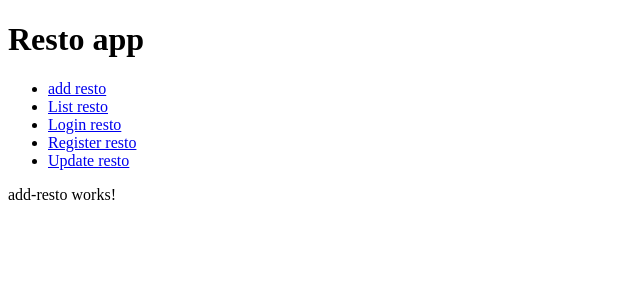
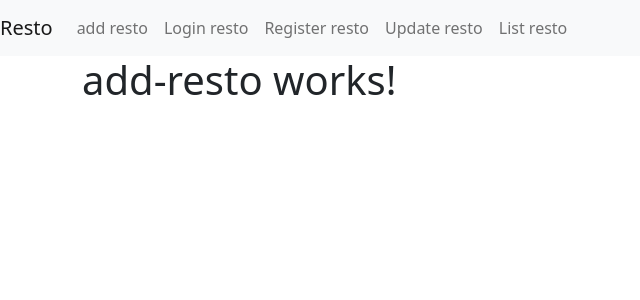
Before and after one commit to Abhinavsinghnegi/resto, an Angular app: page /add in a window 1280 px wide. Shown: the top 300 px of the page, without its empty margins (0-640 px from the left). Built offline with nearby package versions, Linux system fonts and the light colour scheme.

Commit message:
feat:fetch data from API and set navbar

```diff
--- a/angular.json
+++ b/angular.json
@@ -23,6 +23,7 @@
               "src/assets"
             ],
             "styles": [
+              "./node_modules/bootstrap/dist/css/bootstrap.min.css",
               "src/styles.css"
             ],
             "scripts": []
--- /dev/null
+++ b/db/db.json
@@ -0,0 +1,7 @@
+{
+    "restaurants":[
+        {"id":1,"name":"KFC1","address":"noida sector 50", "email":"abc@gmail.com1"},
+        {"id":2,"name":"KFC2","address":"noida sector 51", "email":"abc@gmail.com2"},
+        {"id":3,"name":"KFC3","address":"noida sector 52", "email":"abc@gmail.com3"}
+    ]
+}
--- a/package.json
+++ b/package.json
@@ -18,6 +18,7 @@
     "@angular/platform-browser": "^14.2.0",
     "@angular/platform-browser-dynamic": "^14.2.0",
     "@angular/router": "^14.2.0",
+    "bootstrap": "^5.2.3",
     "rxjs": "~7.5.0",
     "tslib": "^2.3.0",
     "zone.js": "~0.11.4"
--- a/src/app/add-resto/add-resto.component.html
+++ b/src/app/add-resto/add-resto.component.html
@@ -1 +1 @@
-<p>add-resto works!</p>
+<h1>add-resto works!</h1>
--- a/src/app/app.component.html
+++ b/src/app/app.component.html
@@ -1,9 +1,19 @@
-<h1>Resto app</h1>
-<ul>
-  <li><a routerLink="add">add resto</a></li>
-    <li><a routerLink="list">List resto</a></li>
-    <li><a routerLink="login">Login resto</a></li>
-    <li><a routerLink="register">Register resto</a></li>
-    <li><a routerLink="update">Update resto</a></li>
-</ul>
-<router-outlet></router-outlet>
+<nav class="navbar navbar-expand-lg navbar-light bg-light">
+  <a class="navbar-brand" href="#">Resto</a>
+  <button class="navbar-toggler" type="button" data-toggle="collapse" data-target="#navbarNav" aria-controls="navbarNav" aria-expanded="false" aria-label="Toggle navigation">
+    <span class="navbar-toggler-icon"></span>
+  </button>
+  <div class="collapse navbar-collapse" id="navbarNavAltMarkup">
+    <div class="navbar-nav">
+      <a class="nav-item nav-link" routerLink="add">add resto</a>
+      <a class="nav-item nav-link" routerLink="login">Login resto</a>
+      <a class="nav-item nav-link" routerLink="register">Register resto</a>
+      <a class="nav-item nav-link" routerLink="update">Update resto</a>
+      <a class="nav-item nav-link" routerLink="list">List resto</a>
+    </div>
+  </div>
+</nav>
+
+<div class="container">
+  <router-outlet></router-outlet>
+</div>
--- a/src/app/app.module.ts
+++ b/src/app/app.module.ts
@@ -8,6 +8,7 @@ import { UpdateRestoComponent } from './update-resto/update-resto.component';
 import { ListRestoComponent } from './list-resto/list-resto.component';
 import { LoginComponent } from './login/login.component';
 import { RegisterComponent } from './register/register.component';
+import { HttpClientModule } from '@angular/common/http';
 
 @NgModule({
   declarations: [
@@ -20,7 +21,8 @@ import { RegisterComponent } from './register/register.component';
   ],
   imports: [
     BrowserModule,
-    AppRoutingModule
+    AppRoutingModule,
+    HttpClientModule
   ],
   providers: [],
   bootstrap: [AppComponent]
--- a/src/app/list-resto/list-resto.component.html
+++ b/src/app/list-resto/list-resto.component.html
@@ -1 +1,18 @@
-<p>list-resto works!</p>
+<table class="table table-dark">
+    <thead>
+      <tr>
+        <th scope="col">#</th>
+        <th scope="col">Name</th>
+        <th scope="col">Address</th>
+        <th scope="col">Email</th>
+      </tr>
+    </thead>
+    <tbody>
+      <tr *ngFor="let item of collection">
+        <th>{{item.id}}</th>
+        <td>{{item.name}}</td>
+        <td>{{item.address}}</td>
+        <td>{{item.email}}</td>
+      </tr>
+    </tbody>
+  </table>
--- a/src/app/list-resto/list-resto.component.ts
+++ b/src/app/list-resto/list-resto.component.ts
@@ -1,4 +1,5 @@
 import { Component, OnInit } from '@angular/core';
+import { RestoService } from '../services/resto.service';
 
 @Component({
   selector: 'app-list-resto',
@@ -7,9 +8,14 @@ import { Component, OnInit } from '@angular/core';
 })
 export class ListRestoComponent implements OnInit {
 
-  constructor() { }
+  constructor(private resto : RestoService) { }
+
+  collection:any={};
 
   ngOnInit(): void {
+    this.resto.getList().subscribe((result) => {
+      this.collection = result;
+    });
   }
 
 }
--- a/src/app/login/login.component.html
+++ b/src/app/login/login.component.html
@@ -1 +1 @@
-<p>login works!</p>
+<h1>login works!</h1>
--- a/src/app/register/register.component.html
+++ b/src/app/register/register.component.html
@@ -1 +1 @@
-<p>register works!</p>
+<h1>register works!</h1>
--- /dev/null
+++ b/src/app/services/resto.service.ts
@@ -0,0 +1,16 @@
+import { Injectable } from '@angular/core';
+import { HttpClient } from "@angular/common/http";
+
+@Injectable({
+  providedIn: 'root'
+})
+export class RestoService {
+
+  private url = "http://localhost:3000/restaurants";
+
+  constructor(private http : HttpClient) { }
+
+  getList(){
+    return this.http.get(this.url);
+  }
+}
--- a/src/app/update-resto/update-resto.component.html
+++ b/src/app/update-resto/update-resto.component.html
@@ -1 +1 @@
-<p>update-resto works!</p>
+<h1>update-resto works!</h1>
```
Also changed, not shown: 2 other files (tests, documents, lock files or other folders).
